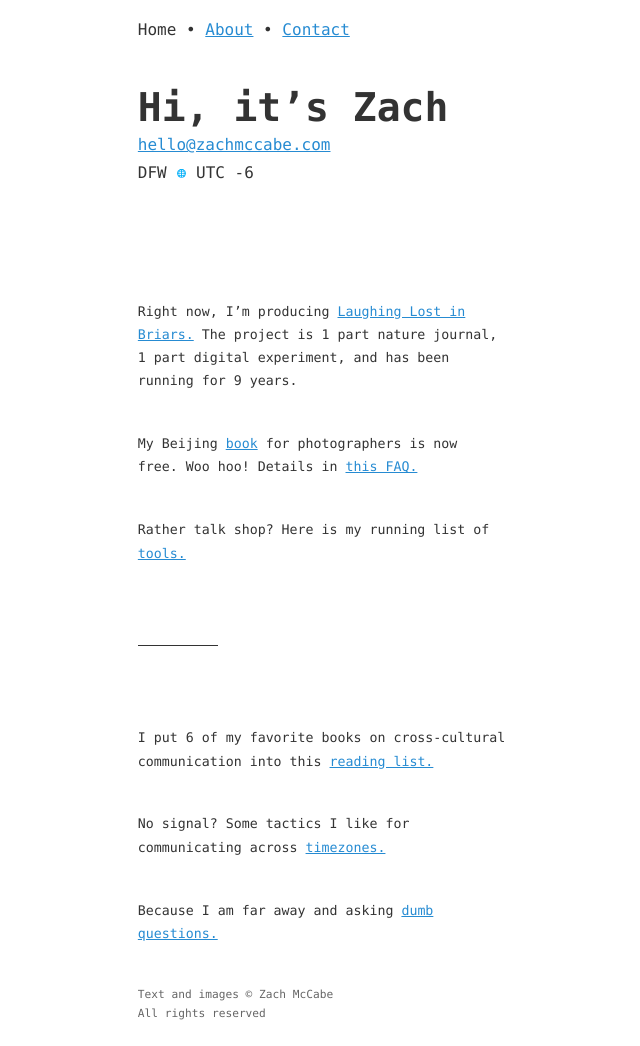
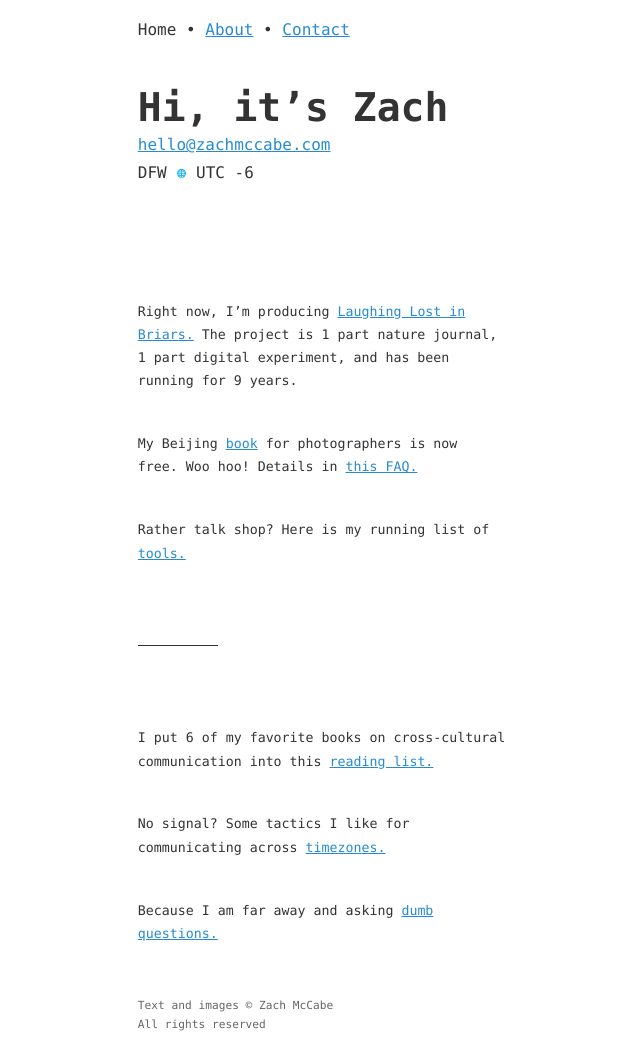
Before and after one commit to zachmccabe/zachmccabe.github.io, a Jekyll site: the page built from index.md, in a window 1280 px wide. Shown: the whole page, without its empty margins (165-805 px from the left). Built offline with Jekyll 4.4.1, drawn with Linux system fonts in a browser that asks for light colours.

Commit message:
Update kao_midnite_3.html

```diff
--- a/_layouts/kao_midnite_3.html
+++ b/_layouts/kao_midnite_3.html
@@ -19,12 +19,10 @@
 <div class="flx">
 <div class="flx-left"></div>
 <div class="flx-right">
-<div class="flx-push-footer">
 -->
 
-<div class="site-nav-top">
-{%- include site_nav.html -%}
-</div>
+<div class="flx-push-footer">
+  <div class="site-nav-top">{%- include site_nav.html -%}</div>
   <header>
     <h1 id="{{ page.title }}">{{ page.title }}</h1>
   </header>
@@ -38,11 +36,7 @@
       {%- if page.collection -%}<p class="breadbox"><nav class="breadcrumbs">{%- include emoji_collection_switch.html -%}&nbsp;{%- include breadcrumbs.html -%}</nav></p>{%- endif -%}
     </div>
   </main>
-<footer>
-<p>Text and images &copy; Zach McCabe<br />All rights reserved</p>
-</footer>
-</div>
-</div>
+  <footer><p>Text and images &copy; Zach McCabe<br />All rights reserved</p></footer>
 </div>
 </body>
 </html>
```
Lines whose indentation alone changed are shown as unchanged.
